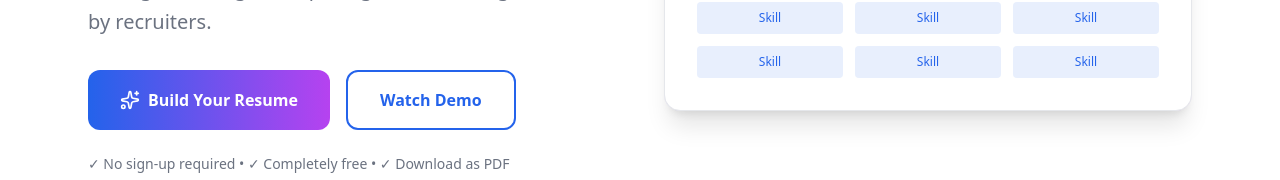
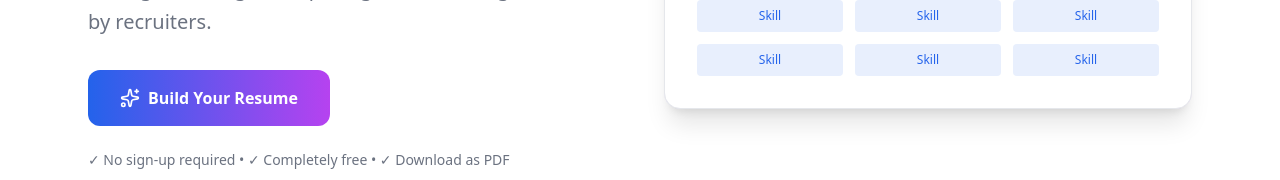
Before and after one commit to rishavchauhan123/airesumebuilder, a React (Vite) app: page / in a window 1280 px wide. Shown: the part 449-629 px from the top of the page. Built offline with nearby package versions, Linux system fonts and the light colour scheme; no server answers.

Commit message:
reversed changes

```diff
--- a/client/pages/Index.tsx
+++ b/client/pages/Index.tsx
@@ -99,9 +99,6 @@ export default function Index() {
                 <Sparkles className="w-5 h-5" />
                 Build Your Resume
               </Link>
-              <button className="px-8 py-4 rounded-lg font-semibold text-primary border-2 border-primary hover:bg-primary/5 transition-all">
-                Watch Demo
-              </button>
             </div>
 
             <p className="text-sm text-muted-foreground mt-6">
```
